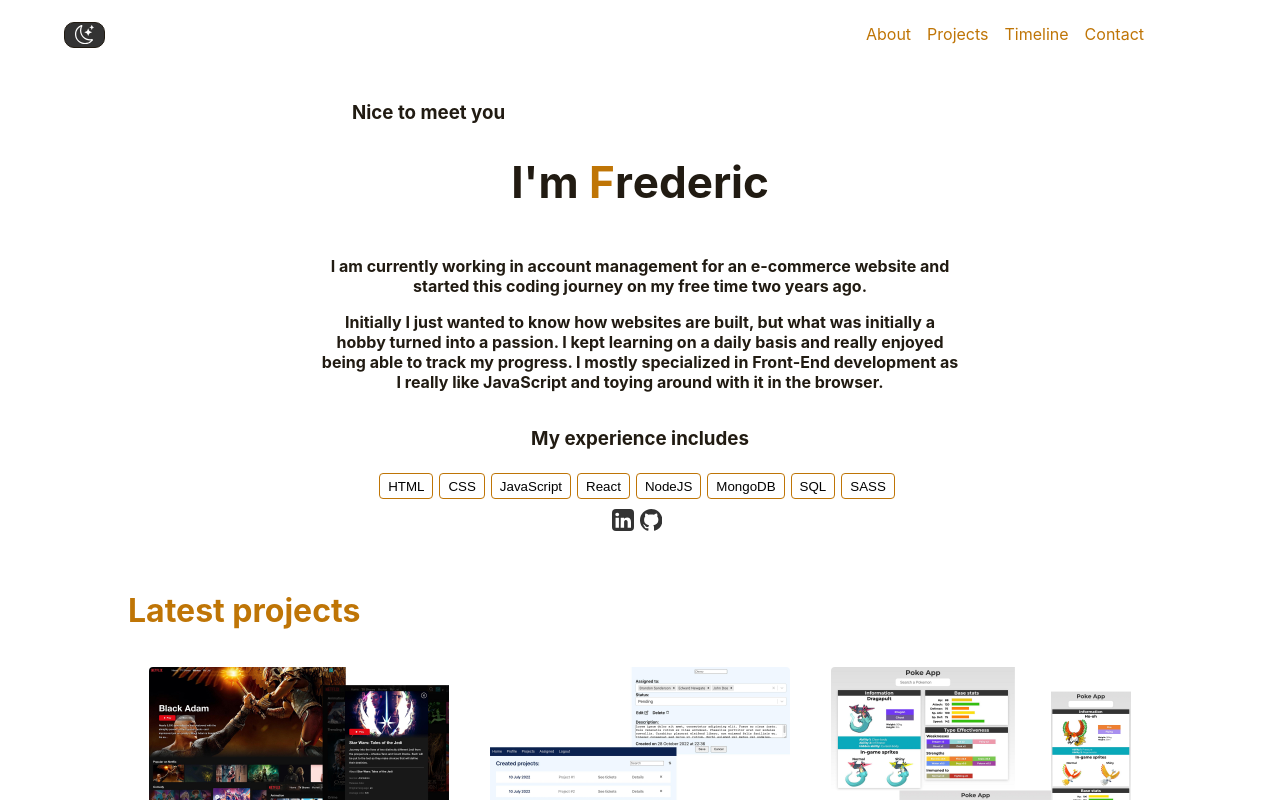
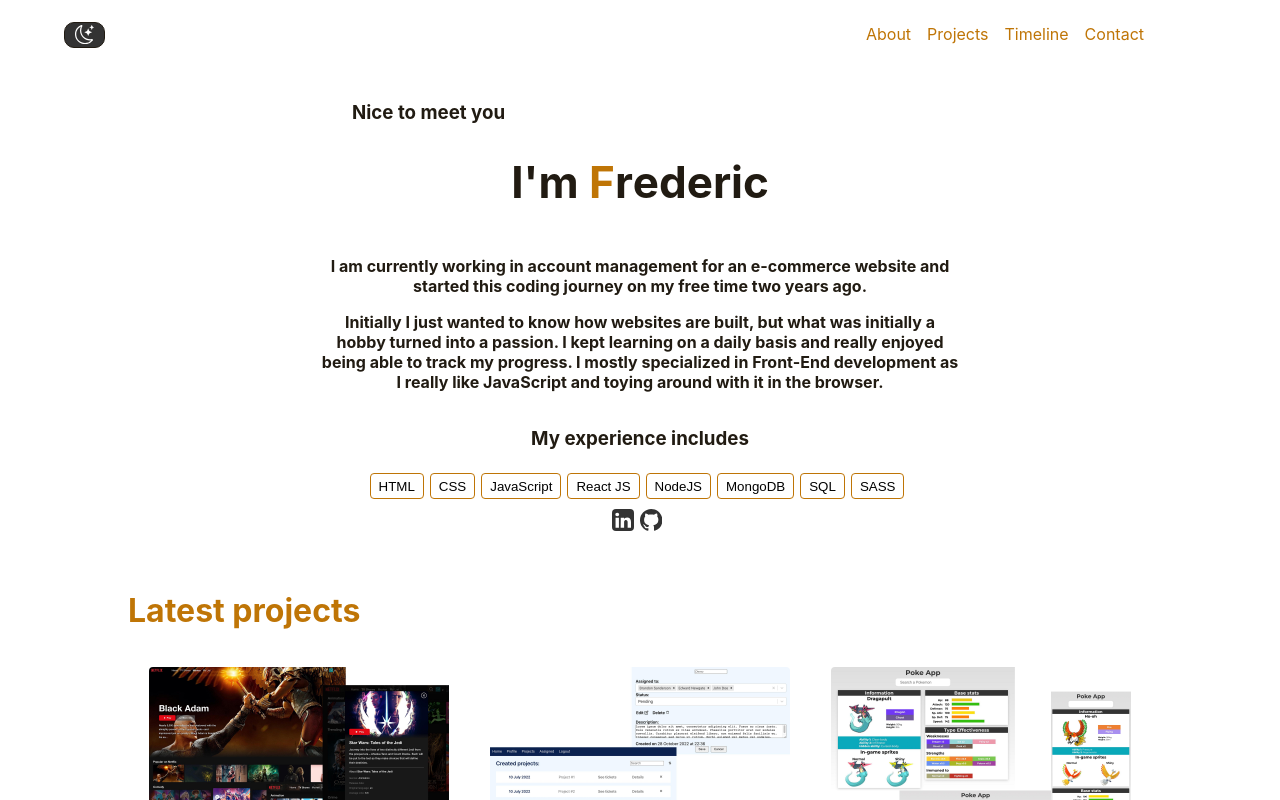
Before and after one commit to FredericGLX/portfolio, a React (Create React App) app: page / in a window 1280 px wide. Shown: the top 800 px of the page. Built offline with nearby package versions, Linux system fonts and the light colour scheme.

Commit message:
fixed typo

```diff
--- a/src/about/About.js
+++ b/src/about/About.js
@@ -116,7 +116,7 @@ function About({ darkTheme }) {
           <button className="about__badge">HTML</button>
           <button className="about__badge">CSS</button>
           <button className="about__badge">JavaScript</button>
-          <button className="about__badge">React</button>
+          <button className="about__badge">React JS</button>
           <button className="about__badge">NodeJS</button>
           <button className="about__badge">MongoDB</button>
           <button className="about__badge">SQL</button>
```
